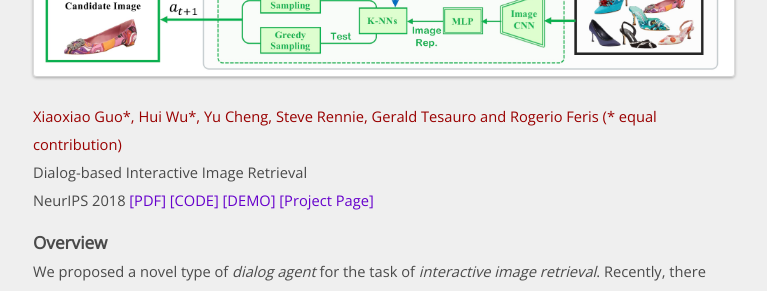
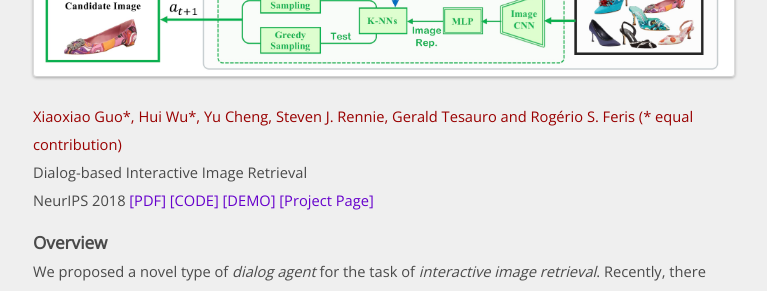
Before and after one commit to spacew/spacew.github.io, a Jekyll site: the page built from index.html, in a window 1280 px wide and 900 px high, scrolled down 1520 px. Shown: the part 154-445 px from the top of the window, without its empty margins (257-1024 px from the left). Built offline with Jekyll 4.4.1, drawn with Linux system fonts in a browser that asks for light colours; the list of posts is cut into pages by our own code.

Commit message:
Update 2018-04-25-fashion-retrieval.markdown

```diff
--- a/_posts/2018-04-25-fashion-retrieval.markdown
+++ b/_posts/2018-04-25-fashion-retrieval.markdown
@@ -4,7 +4,7 @@ date:   2018-04-25
 thumb:  /media/fashion_framework.jpg
 paper_name: Dialog-based Interactive Image Retrieval
 conf_name: NeurIPS 2018
-paper_authors: Xiaoxiao Guo*, Hui Wu*, Yu Cheng, Steve Rennie, Gerald Tesauro and Rogerio Feris (* equal contribution)
+paper_authors: Xiaoxiao Guo*, Hui Wu*, Yu Cheng, Steven J. Rennie, Gerald Tesauro and Rogério S. Feris (* equal contribution)
 paper_pdf: https://arxiv.org/abs/1805.00145
 paper_code: https://github.com/XiaoxiaoGuo/fashion-retrieval
 paper_video: https://youtu.be/Iy-m_cxE5jg
```
